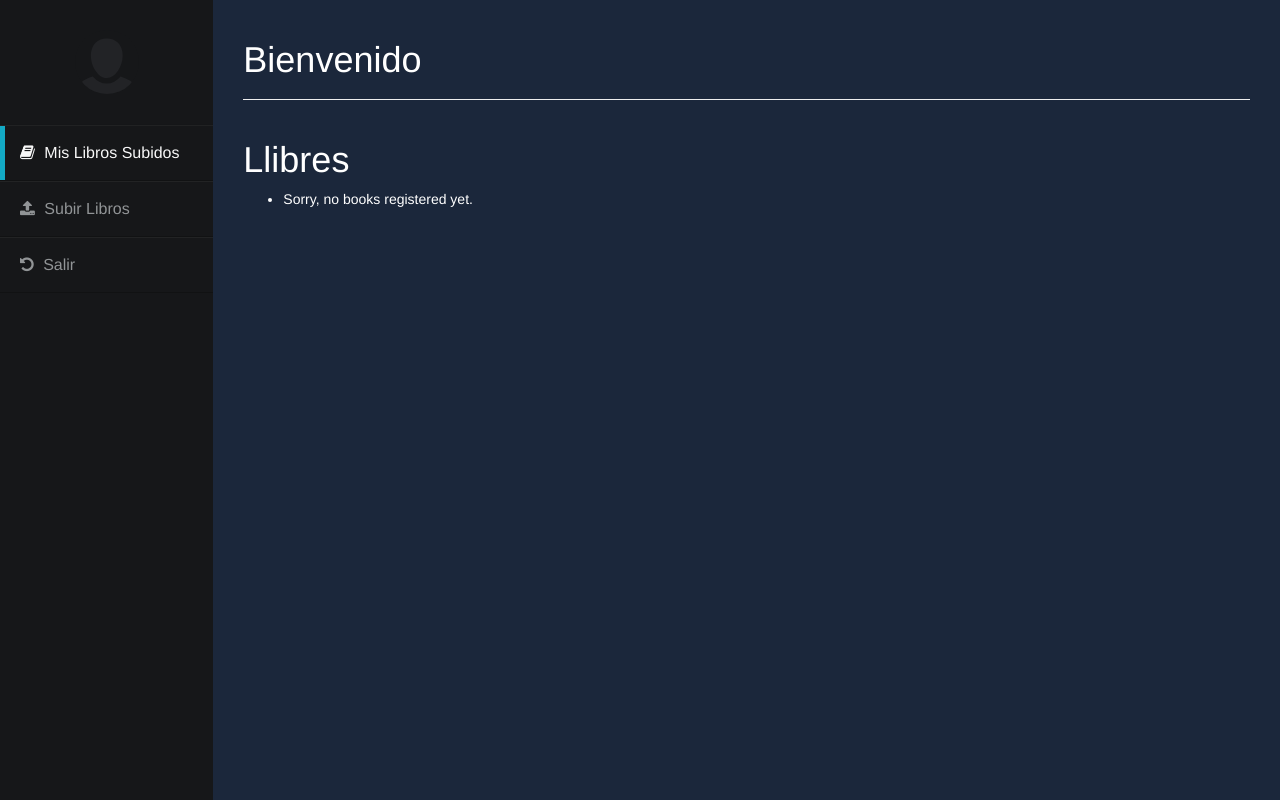
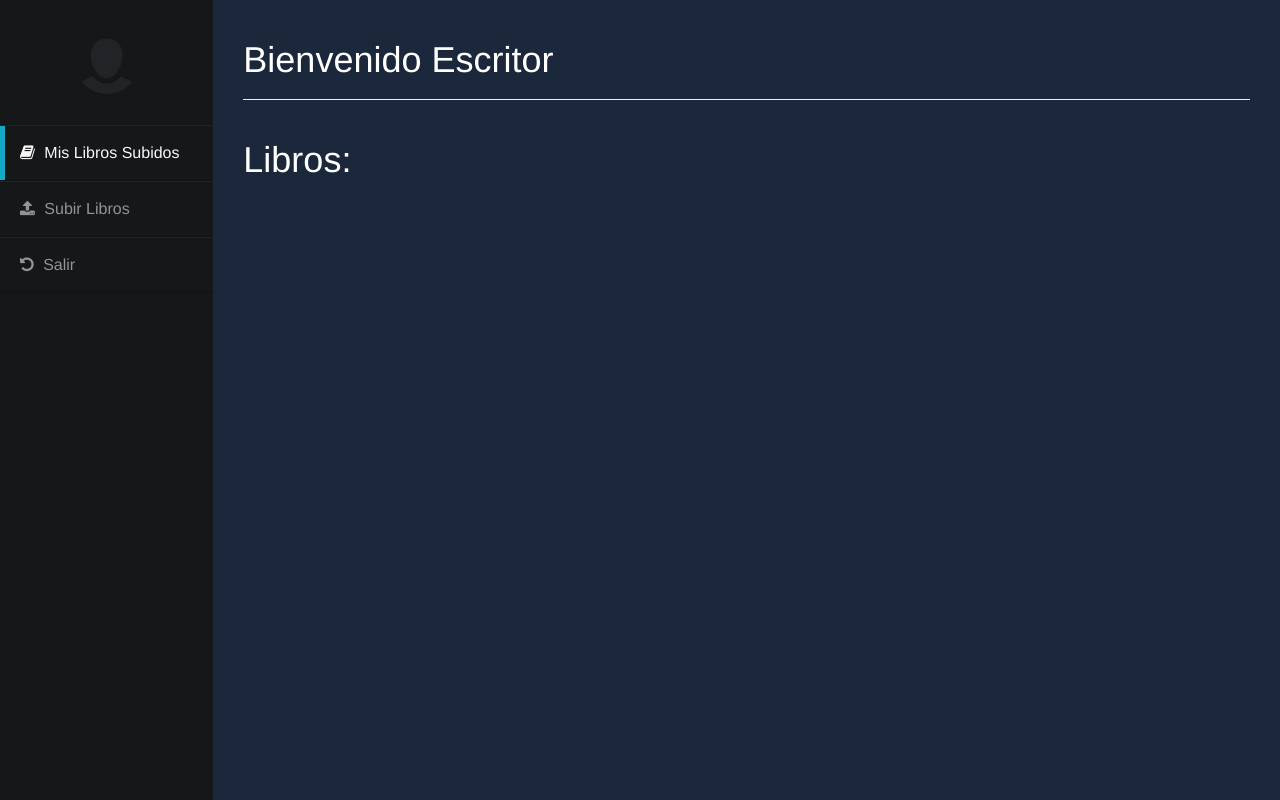
Before and after one commit to aaron-at97/proyectoBookiernes, a Django app: template eBook/templates/books/staff_book_list.html in a window 1280 px wide. Run offline with Django 3.2, Linux system fonts and the light colour scheme; the template is opened without the code that fills it, so the values that code supplies are empty; some libraries are stand-ins or nearby versions.

Commit message:
fixed booklist

```diff
--- a/eBook/forms.py
+++ b/eBook/forms.py
@@ -39,10 +39,8 @@ class BookForm(ModelForm):
         fields = ['id_book',
                   'title',
                   'body',
-                  'state',
                   ]
 
     id_book = forms.CharField(widget=forms.TextInput(attrs={'placeholder': 'Id libro',}),label='')
     title = forms.CharField(widget=forms.TextInput(attrs={'placeholder': 'Titulo',}),label='')
     body = forms.CharField(widget=forms.Textarea(attrs={'placeholder': 'Descripcion',}),label='')
-    state = forms.ChoiceField(widget=forms.Select(attrs={'class':'select-css',}),choices=Book.STATUS,label='')
--- a/eBook/templates/books/staff_book_list.html
+++ b/eBook/templates/books/staff_book_list.html
@@ -4,14 +4,13 @@
 {% load static %}
 {% block content %}
 <h1>
-    Llibres
+    Libros:
 </h1>
-<ul>
-    {% for book in BooksList %}
-         <li>{{ book.name }}</li>
-        {% include "books/book.html" %}
-    {% empty %}
-        <li>Sorry, no books registered yet.</li>
+
+<ul style= "color: white">
+    {% for element in object_list %}
+      <li style="color: white">{{ element.title }} </li>
     {% endfor %}
-</ul>
+ </ul>
+
 {% endblock %}
--- a/eBook/templates/users/navbar_Escritor.html
+++ b/eBook/templates/users/navbar_Escritor.html
@@ -78,7 +78,7 @@
             <div class="col-md-10 col-sm-9 col-md-offset-2 col-sm-offset-3">
                 <div class="container-fluid">
                     <div class="page-header">
-                        <h1>Bienvenido</h1>
+                        <h1>Bienvenido Escritor</h1>
                     </div>
 
                     <div class="container-fluid">
@@ -91,7 +91,6 @@
                     </div>
                 </div>
             </div>
-
         </div>
     </div>
 </div>
```
Also changed, not shown: eBook/books_view.py (+0 -18 lines).
